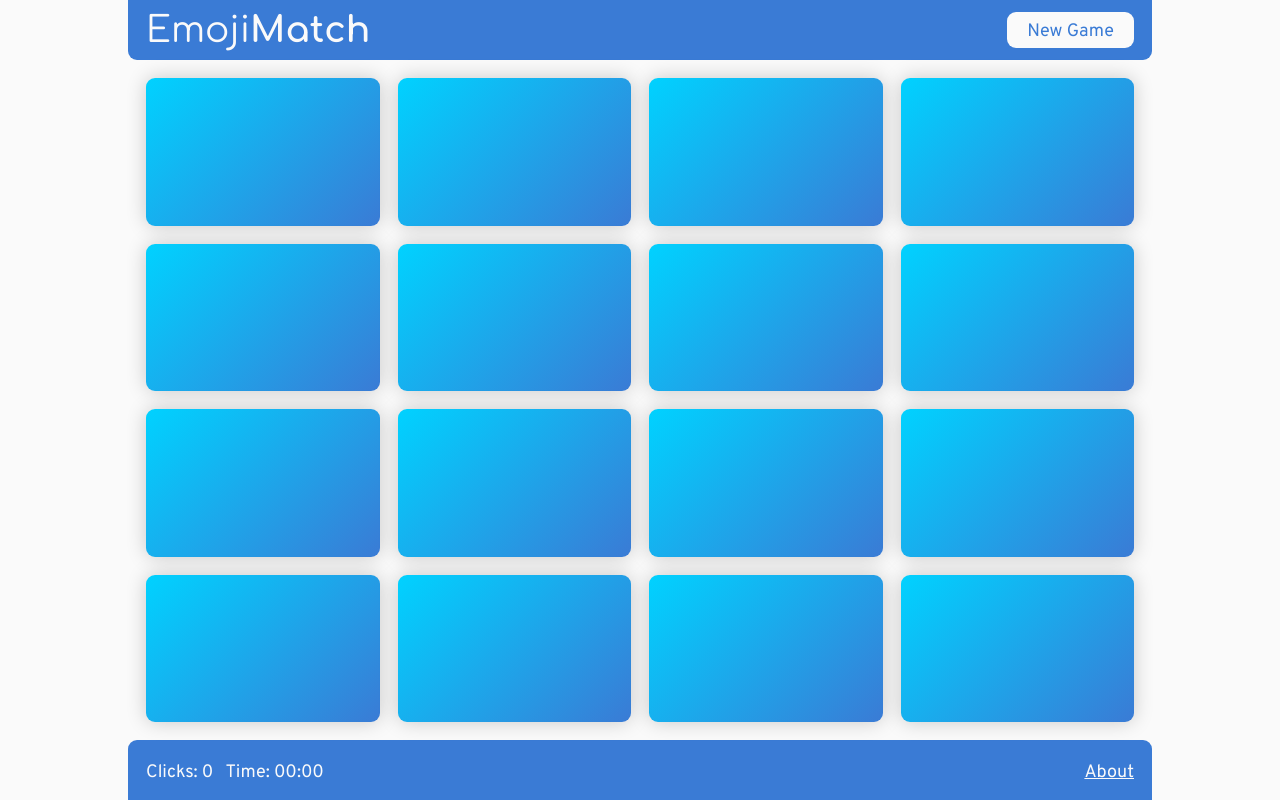
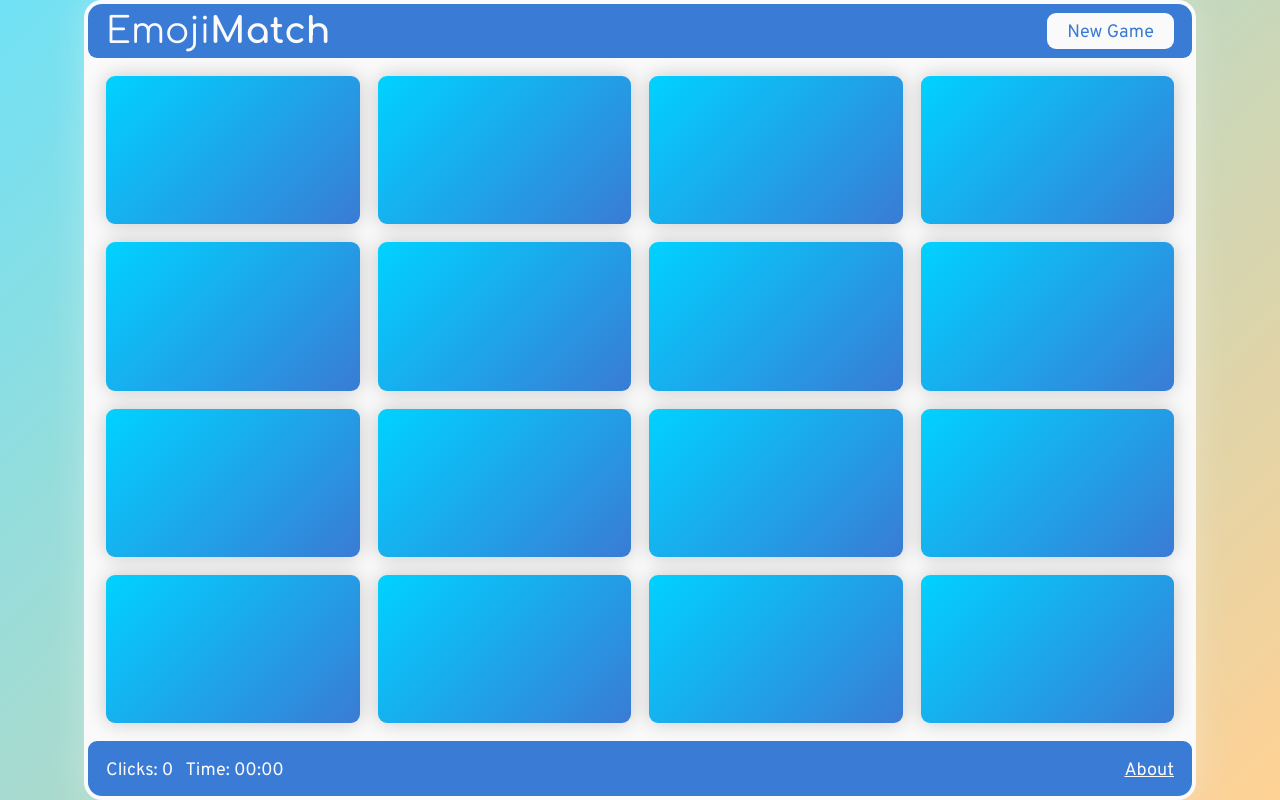
Before and after one commit to xylophono/cardmatch, a website: page docs/index.html in a window 1280 px wide. Drawn offline with Linux system fonts and the light colour scheme.

Commit message:
Game is now windowed on desktop

```diff
--- a/resources/scss/partials/_base.scss
+++ b/resources/scss/partials/_base.scss
@@ -1,36 +1,55 @@
 html, body {
     width: 100%;
+    max-width: 100vw;
     height: 100vh;
+    height: -webkit-fill-available;
+    height: -moz-available;
+    height: -fill-available;
 
     margin: 0;
     padding: 0;
-    background-color: $white;
+    background-color: #70e1f5;
+    background-image: linear-gradient(135deg, #70e1f5, #ffd194)
 
 }
 
 body {
-    width: 100%;
-    max-width: $max-width;
-    height: 100vh;
-    margin: 0 auto;
-    background-color: $white;
-    overflow: hidden;
+    display: flex;
+    flex-direction: column;
+    justify-content: center;
+    align-items: center;
 }
 
 .container {
+    flex: 0 0 1;
+
     display: flex;
     flex-direction: column;
     flex-wrap: nowrap;
     justify-content: flex-start;
     align-items: center;
+    overflow: hidden;
 
     width: 100%;
+    max-width: $max-width;
     height: 100vh;
+    height: -webkit-fill-available;
+    height: -moz-available;
+    height: -fill-available;
+    max-height: $max-height;
+
+    background-color: $white;
+
+    @media screen and (min-width: $break-tablet+1) {
+        border-radius: $spacing;
+        border: $spacing/4 solid $white;
+        box-shadow: 0 0 $spacing*2 0 rgba(255,255,255,0.3);
+    }
 
     .container__header, .container__footer {
         width: 100%;
         height: 60px;
-        flex: 1 1 auto;
+        flex: 0 1 auto;
 
         padding: $spacing--half $spacing;
 
@@ -62,8 +81,10 @@ body {
 
     .container__game {
         width: 100%;
-        height: calc(100vh - 120px);
+        height: 100%;
         flex: 1 1 auto;
+
+        position: relative;
 
         border-radius: $spacing $spacing 0 0;
     }
--- a/resources/scss/partials/_game-grid.scss
+++ b/resources/scss/partials/_game-grid.scss
@@ -1,8 +1,11 @@
 .game-grid {
     display: block;
 
-    width: 100%;
-    height: 100%;
+    position: absolute;
+    left: 0;
+    right: 0;
+    top: 0;
+    bottom: 0;
 
     margin: 0;
 
--- a/resources/scss/partials/_vars.scss
+++ b/resources/scss/partials/_vars.scss
@@ -3,7 +3,8 @@ $break-tablet: 1024px;
 $break-mobile: 768px;
 
 // Sizing
-$max-width: 1024px;
+$max-width: 1112px;
+$max-height: 834px;
 $spacing: 1rem;
 $spacing--half: $spacing/2;
 
```
Also changed, not shown: docs/resources/css/app.css.
